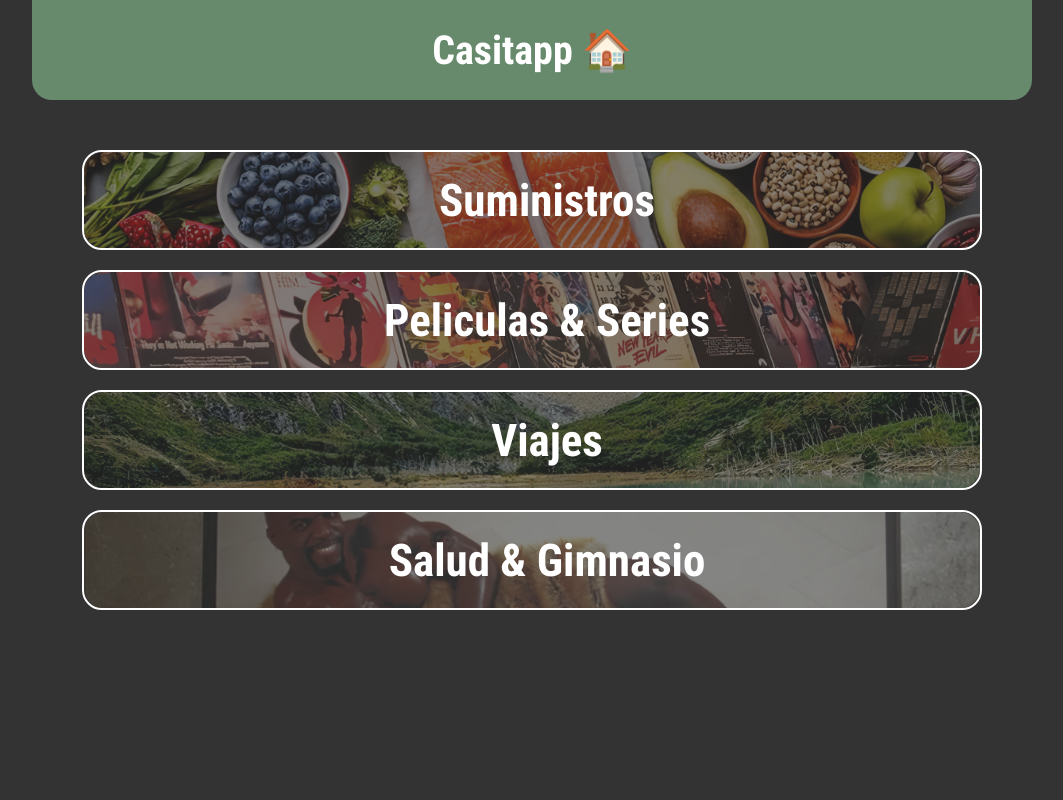
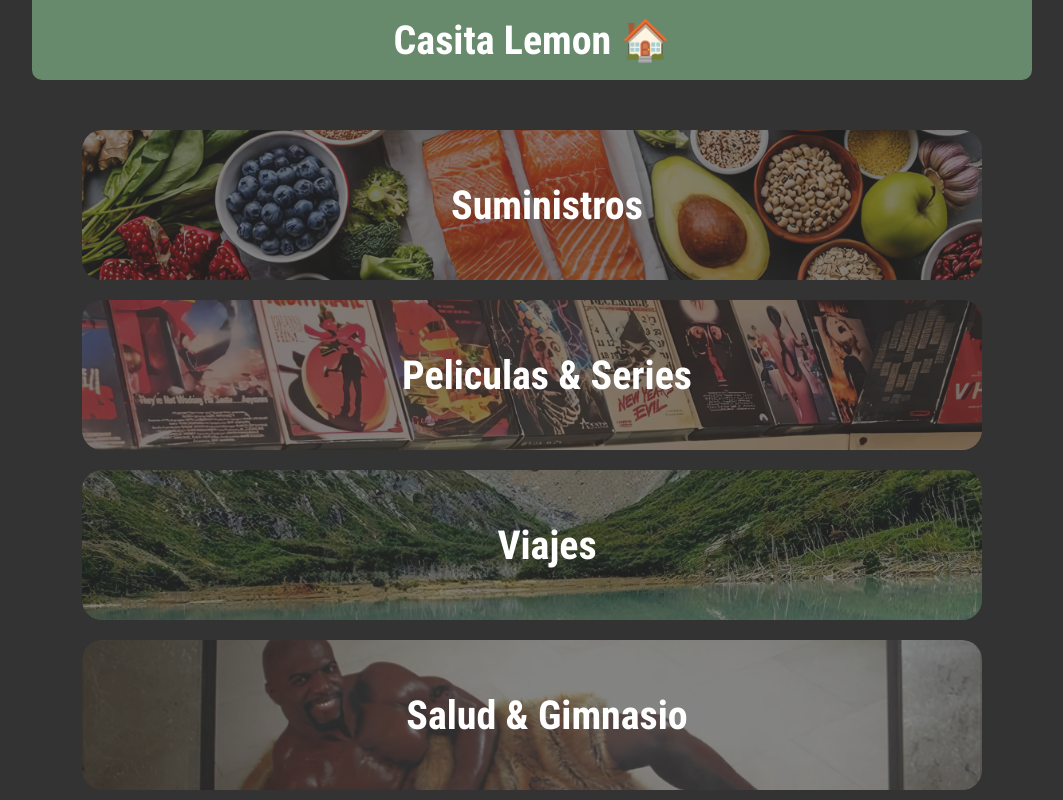
Before and after one commit to JoaquinFernandez19/casita, a SvelteKit app: page / in a window 1280 px wide. Shown: the whole page, without its empty margins (108-1171 px from the left). Built offline with nearby package versions, Linux system fonts and the light colour scheme; some icons are missing.

Commit message:
progres??

```diff
--- a/src/components/Header.svelte
+++ b/src/components/Header.svelte
@@ -43,13 +43,14 @@
 	}
 	.header {
 		background-color: var(--primary-color);
-		height: 100px;
-		border-bottom-left-radius: 20px;
-		border-bottom-right-radius: 20px;
+		height: 80px;
+		border-bottom-left-radius: 10px;
+		border-bottom-right-radius: 10px;
 		display: grid;
 		grid-template-columns: 1fr 1fr 1fr;
 		@media (max-width: 1000px) {
 			border-radius: 0;
+			height: 80px;
 		}
 	}
 
--- a/src/components/Logo.svelte
+++ b/src/components/Logo.svelte
@@ -1,4 +1,4 @@
-<h1>Casitapp 🏠</h1>
+<h1><span class="logo_text">Casita Lemon</span> <span class="logo_icon">🏠</span></h1>
 
 <style>
 	h1 {
@@ -7,7 +7,10 @@
 		text-align: center;
 
 		@media (max-width: 1000px) {
-			font-size: 30px;
+			font-size: 40px;
+			& .logo_text {
+				display: none;
+			}
 		}
 	}
 </style>
--- a/src/components/Sections.svelte
+++ b/src/components/Sections.svelte
@@ -47,9 +47,8 @@
 	}
 	.badge {
 		cursor: pointer;
-		border-radius: 20px;
-		border: 2px solid var(--contrast-color);
-		height: 100px;
+		border-radius: 10px;
+		height: 150px;
 		position: relative;
 		display: flex;
 		justify-content: center;
@@ -60,16 +59,15 @@
 			color: var(--contrast-color);
 			font-weight: bolder;
 			padding-left: 30px;
-			font-size: 45px;
-
+			font-size: 40px;
+			text-align: center;
 			@media (max-width: 748px) {
 				font-weight: bold;
-				font-size: 35px;
+				font-size: 30px;
 			}
 		}
 
 		&:hover {
-			border: 2px solid transparent;
 			&::before {
 				opacity: 0.7;
 				transition: opacity 0.2s ease-in-out;
--- a/src/routes/+layout.svelte
+++ b/src/routes/+layout.svelte
@@ -7,16 +7,16 @@
 </script>
 
 <svelte:head>
-	<title>Casitapp</title>
+	<title>Casita Lemon</title>
 </svelte:head>
 
 <div class={`${$theme} base`}>
 	<div class="app">
 		<Header />
 		<!-- {#if $session.user_name}-->
-			<slot />
+		<slot />
 		<!-- {:else}  -->
-			<!-- <Login /> -->
+		<!-- <Login /> -->
 		<!-- {/if} -->
 	</div>
 </div>
--- a/src/routes/sections/travel/+page.svelte
+++ b/src/routes/sections/travel/+page.svelte
@@ -5,7 +5,7 @@
 	import FaRegPlusSquare from 'svelte-icons/fa/FaRegPlusSquare.svelte';
 	import FaRegWindowClose from 'svelte-icons/fa/FaRegWindowClose.svelte';
 	import FaRegCheckSquare from 'svelte-icons/fa/FaRegCheckSquare.svelte';
-
+	import IoMdBookmarks from 'svelte-icons/io/IoMdBookmarks.svelte';
 	let openWalletModification = false;
 	let walletModificationInput: number | null;
 	let walletTotal = 0;
@@ -40,7 +40,7 @@
 
 	<div class="grid">
 		<div class="sub_section">
-			<MdAccountBalanceWallet />
+			<div class="wallet_icon icon"><MdAccountBalanceWallet /></div>
 			<div class="wallet_total">${walletTotal.toLocaleString('en-US')}</div>
 			<div class="wallet_actions">
 				<div class="wallet_modification">
@@ -62,8 +62,10 @@
 						{/if}
 					</div>
 				</div>
-				<button> History </button>
 			</div>
+			<button class="wallet_history">
+				History <div class="icon"><IoMdBookmarks /></div></button
+			>
 		</div>
 		<div class="sub_section">
 			<MdAirplanemodeActive />
@@ -72,44 +74,43 @@
 </div>
 
 <style>
+	h1 {
+		font-size: 40px;
+	}
+	button {
+		background: transparent;
+		cursor: pointer;
+		border: none;
+		justify-self: end;
+		display: block;
+	}
 	.grid {
 		display: grid;
 		grid-template-columns: 1fr;
 		margin-top: 50px;
 		row-gap: 50px;
 	}
-	h1 {
-		font-size: 40px;
-	}
 	.sub_section {
 		display: flex;
-		widows: 100px;
 		width: auto;
-		padding: 20px;
-		padding-bottom: 50px;
 		border-bottom: 2px solid white;
 		display: grid;
 		grid-template-columns: 100px 1fr 1fr;
 		column-gap: 20px;
+		row-gap: 20px;
 		justify-items: start;
 		align-items: center;
-	}
-
-	button {
-		background: transparent;
-		cursor: pointer;
-		border: none;
-		font-size: 30px;
-		justify-self: end;
-		display: block;
-		width: 50px;
-		height: 50px;
+		@media (max-width: 1000px) {
+			grid-template-columns: 50px 1fr 1fr;
+			column-gap: 10px;
+		}
 	}
 
 	.wallet_modification {
 		justify-self: end;
 		display: flex;
 		gap: 20px;
+
 		& > input {
 			outline: none;
 			border: 2px solid transparent;
@@ -123,12 +124,52 @@
 			display: flex;
 			gap: 10px;
 		}
+		& button {
+			font-size: 30px;
+			width: 50px;
+			height: 50px;
+			@media (max-width: 1000px) {
+				width: 25px;
+				height: 25px;
+				font-size: 20px;
+			}
+		}
 	}
 	.wallet_total {
 		font-size: 80px;
 		padding-left: 30px;
+		@media (max-width: 1000px) {
+			font-size: 30px;
+			padding-left: 10px;
+		}
 	}
 	.wallet_actions {
 		justify-self: end;
 	}
+	.wallet_icon {
+		height: auto;
+		width: auto;
+		@media (max-width: 1000px) {
+			max-height: 50px;
+			max-width: 50px;
+		}
+	}
+	.wallet_history {
+		grid-column: 1/4;
+		border-top: 2px solid white;
+		width: 100%;
+		font-size: 30px;
+		display: flex;
+		justify-content: center;
+		align-items: center;
+		gap: 5px;
+		padding: 10px 0;
+		@media (max-width: 1000px) {
+			font-size: 20px;
+		}
+		& .icon {
+			width: 30px;
+			height: 30px;
+		}
+	}
 </style>
```
